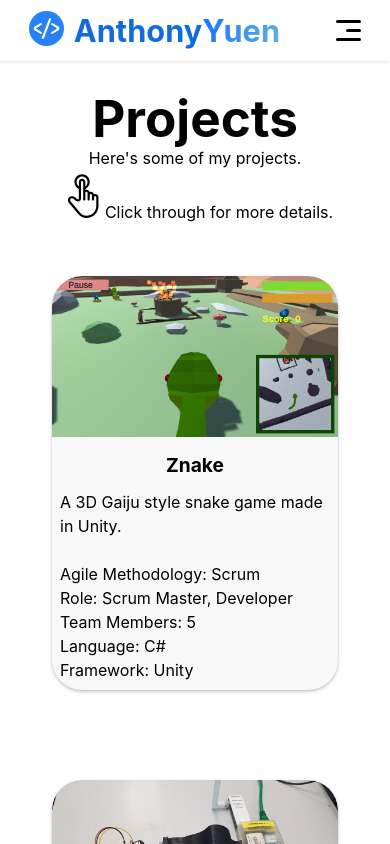
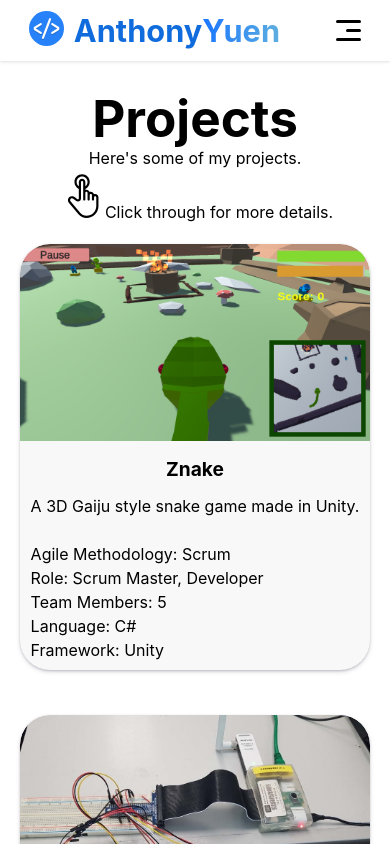
Before and after one commit to An1honyY/anthonyyuen, a React (Vite) app: page /projects in a window 390 px wide. Shown: the top 844 px of the page. Built offline with nearby package versions, Linux system fonts and the light colour scheme.

Commit message:
Update projects.css
Fixed project card misalignment on phone screen

```diff
--- a/src/pages/projects.css
+++ b/src/pages/projects.css
@@ -17,6 +17,13 @@
     box-shadow: rgba(50, 50, 93, 0.25) 0px 2px 5px -1px, rgba(0, 0, 0, 0.3) 0px 1px 3px -1px;
     overflow: hidden;
     justify-items: center;
+}
+
+@media (max-width: 400px) {
+    .projects {
+        padding: 0px;
+        gap: 5px;
+    }
 }
 
 .project-card:hover {
```
